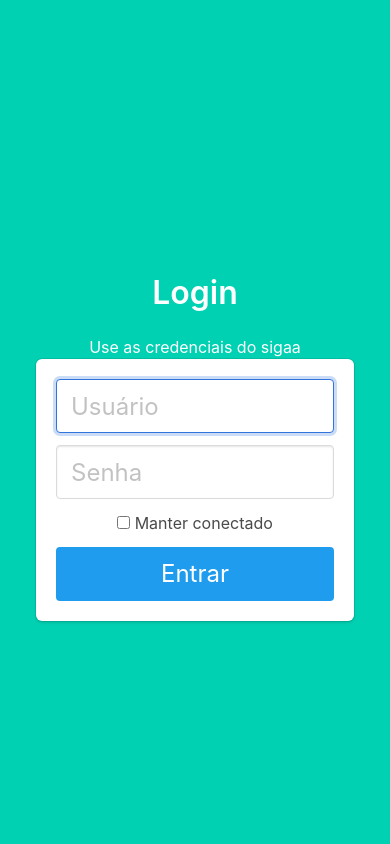
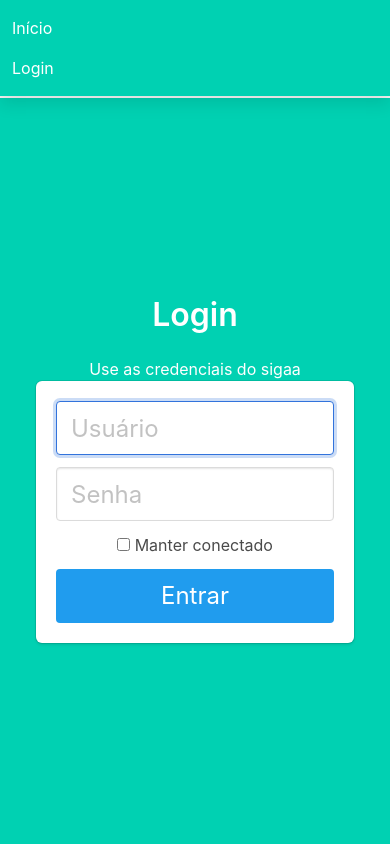
Before and after one commit to marcelwrs/ruralID, a Python web app: template templates/login.html in a window 390 px wide. Run offline with Jinja, Linux system fonts and the light colour scheme; the template is opened without the code that fills it, so the values that code supplies are empty.

Commit message:
Adjusting templates to run on mobile phones.

```diff
--- a/__init__.py
+++ b/__init__.py
@@ -4,12 +4,14 @@ from flask import Flask
 from flask_sqlalchemy import SQLAlchemy
 from flask_login import LoginManager
 from flask_qrcode import QRcode
+from werkzeug.middleware.proxy_fix import ProxyFix
 
 # init SQLAlchemy so we can use it later in our models
 db = SQLAlchemy()
 
 def create_app():
     app = Flask(__name__)
+    app.wsgi_app = ProxyFix(app.wsgi_app)
     qrcode = QRcode(app)
 
     app.config['SECRET_KEY'] = '9OLWxND4o83j4K4iuopO'
@@ -33,10 +35,10 @@ def create_app():
 
     # blueprint for auth routes in our app
     from .auth import auth as auth_blueprint
-    app.register_blueprint(auth_blueprint)
+    app.register_blueprint(auth_blueprint, url_prefix='/ruralid')
 
     # blueprint for non-auth parts of app
     from .main import main as main_blueprint
-    app.register_blueprint(main_blueprint)
+    app.register_blueprint(main_blueprint, url_prefix='/ruralid')
 
     return app
--- a/templates/base.html
+++ b/templates/base.html
@@ -7,7 +7,7 @@
     <meta charset="utf-8">
     <meta http-equiv="X-UA-Compatible" content="IE=edge">
     <meta name="viewport" content="width=device-width, initial-scale=1">
-    <title>UnlockApp</title>
+    <title>RuralID</title>
     <link rel="stylesheet" href="https://cdnjs.cloudflare.com/ajax/libs/bulma/0.7.2/css/bulma.min.css" />
 </head>
 
@@ -15,11 +15,10 @@
     <section class="hero is-primary is-fullheight">
 
         <div class="hero-head">
-            <nav class="navbar">
-                <div class="container">
-
-                    <div id="navbarMenuHeroA" class="navbar-menu">
-                        <div class="navbar-end">
+            <nav class="navbar has-shadow" role="navigation" aria-label="main navigation">
+		<div class="container">
+                    <div id="navbarMenuHeroA" class="navbar-menu is-active">
+                        <div class="navbar-start">
                             <a href="{{ url_for('main.index') }}" class="navbar-item">
                                 Início
                             </a>
@@ -32,11 +31,6 @@
                             <a href="{{ url_for('auth.login') }}" class="navbar-item">
                                 Login
                             </a>
-                            <!--
-			    <a href="{{ url_for('auth.signup') }}" class="navbar-item">
-                                Cadastro
-                            </a>
-			    -->
                             {% endif %}
                             {% if current_user.is_authenticated %}
                             <a href="{{ url_for('auth.logout') }}" class="navbar-item">
@@ -44,8 +38,9 @@
                             </a>
                             {% endif %}
                         </div>
-                    </div>
-                </div>
+		    </div>
+
+		</div>
             </nav>
         </div>
 
--- a/templates/login.html
+++ b/templates/login.html
@@ -14,7 +14,7 @@
             </div>
         {% endif %}
         {% endwith %}
-        <form method="POST" action="/login">
+        <form method="POST" action="/ruralid/login">
             <div class="field">
                 <div class="control">
                     <input class="input is-large" type="text" name="username" placeholder="Usuário" autofocus="">
```
